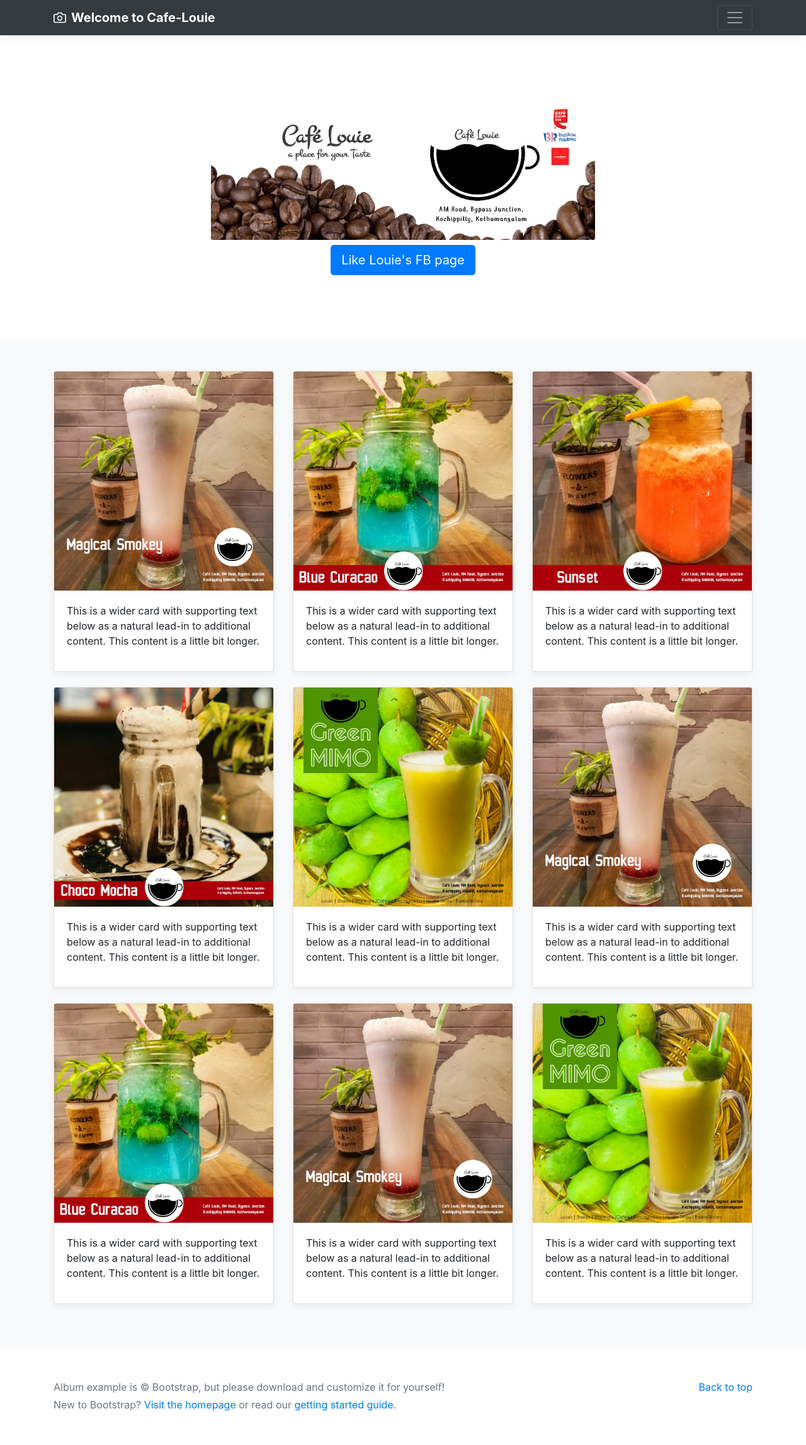
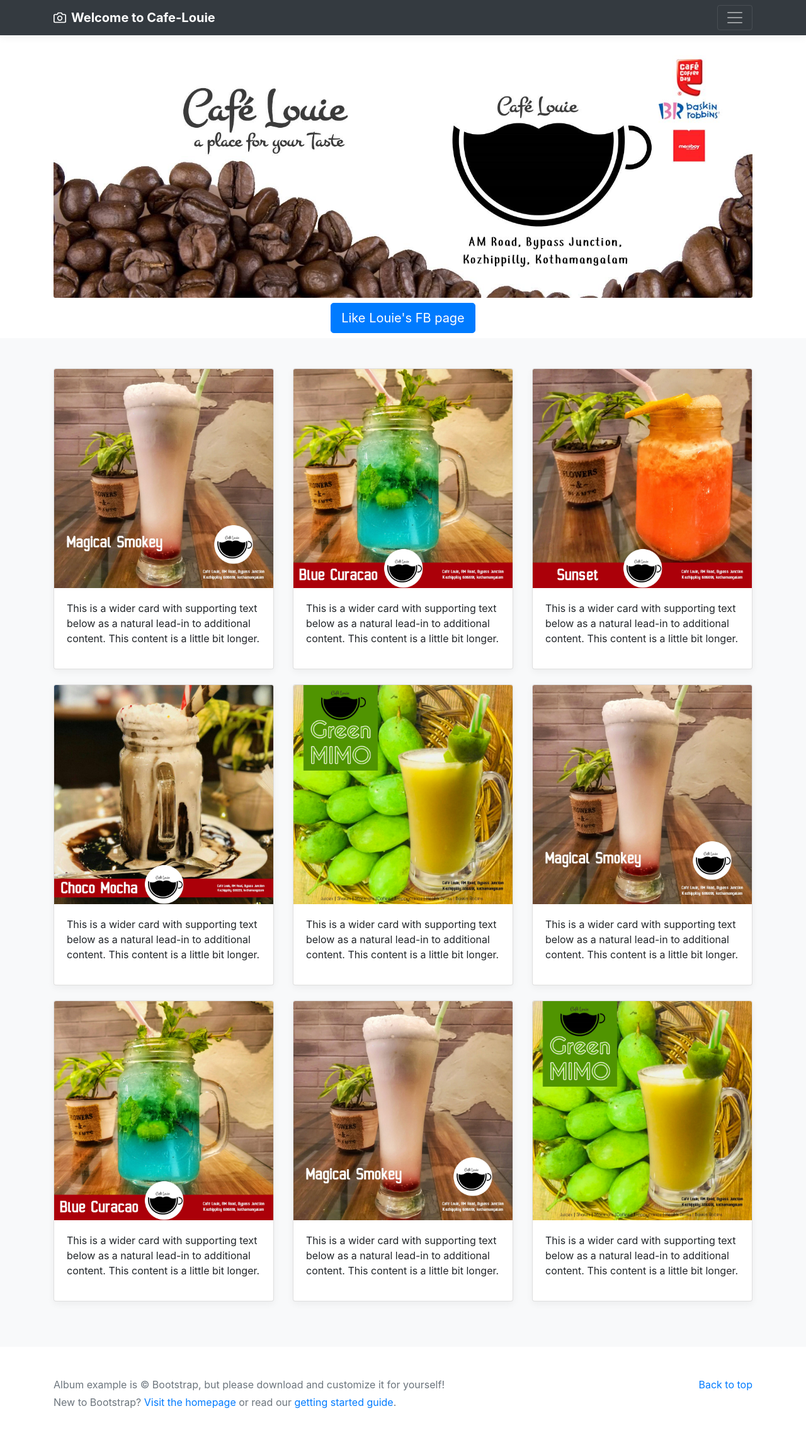
Before and after one commit to elninojk/cafe-Louie, a Jekyll site: the page index.html, which Jekyll copies as it is, in a window 1280 px wide. Shown: the whole page at 63% size. Built offline with Jekyll 4.4.1, drawn with Linux system fonts in a browser that asks for light colours; nearby versions of some CDN libraries.

Commit message:
remove jumbotron

```diff
--- a/index.html
+++ b/index.html
@@ -65,7 +65,7 @@
 
     <main role="main">
 
-      <section class="jumbotron text-center">
+      <section class="text-center">
         <div class="container">
             <img class="card-img" src="cafe/2.jpg" alt="Card image cap">
           <!-- <h1 class="jumbotron-heading">Cafe-Louie Rocks</h1> -->
```
